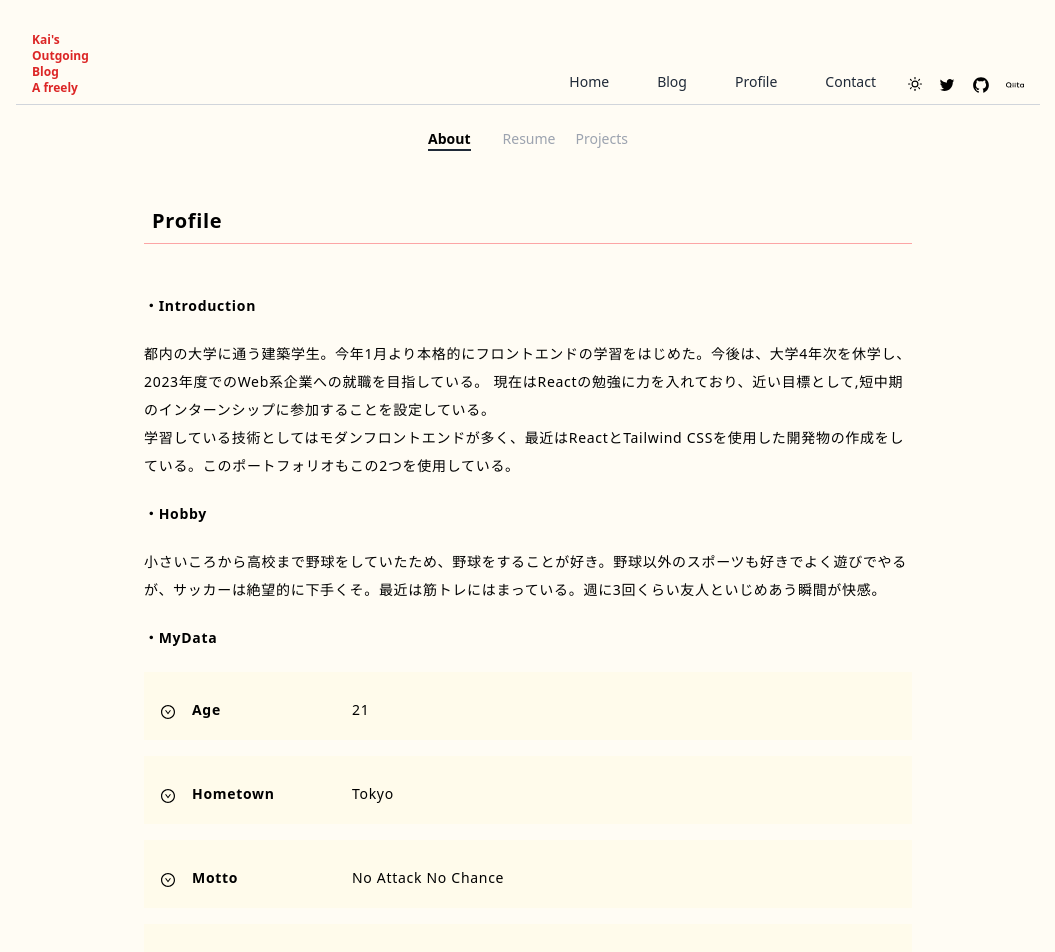
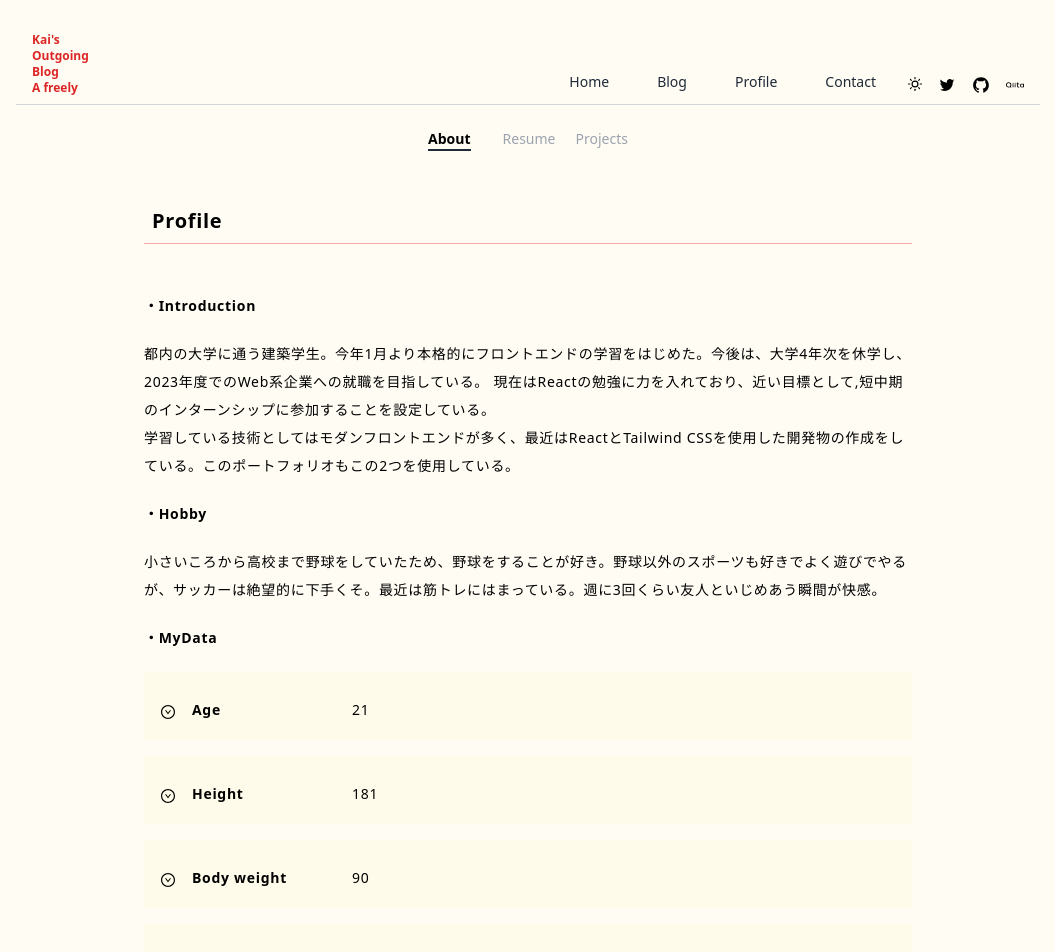
Before and after one commit to nasuka7/My_portfolio_and_blog, a Next.js app: page /profile in a window 1280 px wide. Shown: the top 952 px of the page, without its empty margins (112-1167 px from the left). Built offline with nearby package versions, Linux system fonts and the light colour scheme; what @tailwindcss/typography would draw is missing.

Commit message:
🐛 Fixed an issue  project.tsx

```diff
--- a/src/data.ts
+++ b/src/data.ts
@@ -1,105 +1,115 @@
-import { AiOutlineDownCircle } from "react-icons/ai";
+import { AiOutlineDownCircle } from 'react-icons/ai';
 import { BsCircleFill } from 'react-icons/bs';
-import { IProject, Service, Skill } from "./types";
+import { IProject, Service, Skill } from './types';
 
 export const services: Service[] = [
   {
-    title: "Age",
-    about: "21",
+    title: 'Age',
+    about: '21',
     Icon: AiOutlineDownCircle,
   },
   {
-    title: "Hometown",
-    about: "Tokyo",
+    title: 'Height',
+    about: '181',
     Icon: AiOutlineDownCircle,
   },
   {
-    title: "Motto",
-    about: "No Attack No Chance",
+    title: 'Body weight',
+    about: '90',
     Icon: AiOutlineDownCircle,
   },
   {
-    title: "Club",
-    about: "Ultimate , Baseball",
+    title: 'Hometown',
+    about: 'Tokyo',
+    Icon: AiOutlineDownCircle,
+  },
+  {
+    title: 'Motto',
+    about: 'No Attack No Chance',
+    Icon: AiOutlineDownCircle,
+  },
+  {
+    title: 'Club',
+    about: 'Ultimate , Baseball',
     Icon: AiOutlineDownCircle,
   },
   // {
   //   title: "Email",
-  //   about: "kobakai0707baseball@gmail.com",
+  //   about: "kk0707baseball@gmail.com",
   //   Icon: AiOutlineDownCircle,
   // },
-]
+];
 
 export const languages: Skill[] = [
   {
-    name:"HTML",
-    level:"60%",
-    Icon:BsCircleFill
+    name: 'HTML',
+    level: '60%',
+    Icon: BsCircleFill,
   },
   {
-    name:"CSS",
-    level:"50%",
-    Icon:BsCircleFill
+    name: 'CSS',
+    level: '50%',
+    Icon: BsCircleFill,
   },
   {
-    name:"JavaScript",
-    level:"40%",
-    Icon:BsCircleFill
+    name: 'JavaScript',
+    level: '40%',
+    Icon: BsCircleFill,
   },
   {
-    name:"React",
-    level:"40%",
-    Icon:BsCircleFill
+    name: 'React',
+    level: '40%',
+    Icon: BsCircleFill,
   },
   {
-    name:"Next.js",
-    level:"40%",
-    Icon:BsCircleFill
+    name: 'Next.js',
+    level: '40%',
+    Icon: BsCircleFill,
   },
   {
-    name:"TailwindCSS",
-    level:"50%",
-    Icon:BsCircleFill
+    name: 'TailwindCSS',
+    level: '50%',
+    Icon: BsCircleFill,
   },
-]
+];
 
 export const tools: Skill[] = [
   {
-    name:"PhotoShop",
-    level:"50%",
-    Icon:BsCircleFill
+    name: 'PhotoShop',
+    level: '50%',
+    Icon: BsCircleFill,
   },
   {
-    name:"Illustrator",
-    level:"50%",
-    Icon:BsCircleFill
+    name: 'Illustrator',
+    level: '50%',
+    Icon: BsCircleFill,
   },
   {
-    name:"Rhinoceros",
-    level:"70%",
-    Icon:BsCircleFill
+    name: 'Rhinoceros',
+    level: '40%',
+    Icon: BsCircleFill,
   },
-]
+];
 
 export const projects: IProject[] = [
   {
     id: 1,
-    name: "Demo App",
-    description: "DemoApp1です",
-    image_path: "/demo_image.JPG",
-    deployed_url: "",
-    github_url: "",
-    category: ["React"],
-    key_techs: ["React"],
+    name: 'Demo App',
+    description: 'DemoApp1です',
+    image_path: '/images/profile.jpg',
+    deployed_url: '',
+    github_url: '',
+    category: ['React'],
+    key_techs: ['React'],
   },
   {
     id: 2,
-    name: "Demo App2",
-    description: "DemoApp2です",
-    image_path: "/demo_image.JPG",
-    deployed_url: "",
-    github_url: "",
-    category: ["Javascript"],
-    key_techs: ["Javascript"],
+    name: 'Demo App2',
+    description: 'DemoApp2です',
+    image_path: '/images/demo_image.JPG',
+    deployed_url: '',
+    github_url: '',
+    category: ['Javascript'],
+    key_techs: ['Javascript'],
   },
-]
+];
--- a/src/pages/profile.tsx
+++ b/src/pages/profile.tsx
@@ -18,7 +18,8 @@ const Profile = () => {
           現在はReactの勉強に力を入れており、近い目標として,短中期のインターンシップに参加することを設定している。
         </p>
         <p>
-          　学習している技術としてはモダンフロントエンドが多く、最近はReactとTailwind CSSを使用した開発物の作成をしている。このポートフォリオもこの2つを使用している。
+          　学習している技術としてはモダンフロントエンドが多く、最近はReactとTailwind
+          CSSを使用した開発物の作成をしている。このポートフォリオもこの2つを使用している。
         </p>
 
         <h3 className="font-bold my-5">・Hobby</h3>
@@ -27,13 +28,9 @@ const Profile = () => {
         </p>
         <div>
           <h3 className="font-bold my-5">・MyData</h3>
-          <div>
-            {services.map((service) => (
-              <div>
-                <ServiceCard service={service} />
-              </div>
-            ))}
-          </div>
+          {services.map((service) => (
+            <ServiceCard service={service} key={service.title} />
+          ))}
         </div>
       </div>
     </div>
--- a/src/pages/projects.tsx
+++ b/src/pages/projects.tsx
@@ -2,7 +2,7 @@ import { useState } from 'react';
 import ProjectCard from '../components/ProjectCard';
 import ProjectsNavbar from '../components/ProjectNavbar';
 import { Category } from '../types';
-import { projects as projectsData } from "../data";
+import { projects as projectsData } from '../data';
 import Navbar from '../components/Navbar';
 
 const Projects = () => {
@@ -32,8 +32,9 @@ const Projects = () => {
         handlerFilterCategory={handlerFilterCategory}
         active={active}
       />
+      <p className="flex justify-center mt-6">随時更新予定です</p>
 
-      <div className="grid grid-cols-12 gap-4 my-3 relative md:px-10">
+      {/* <div className="grid grid-cols-12 gap-4 my-3 relative md:px-10">
         {projects.map((project) => (
           <div
             className="col-span-12 p-2 sm:col-span-6 lg:col-span-4 bg-gray-100 bg-opacity-50 dark:bg-dark-200 rounded-lg"
@@ -46,7 +47,7 @@ const Projects = () => {
             />
           </div>
         ))}
-      </div>
+      </div> */}
     </div>
   );
 };
```
Also changed, not shown: src/pages/_app.tsx (+5 -5 lines), tsconfig.json (+7 -11 lines).
